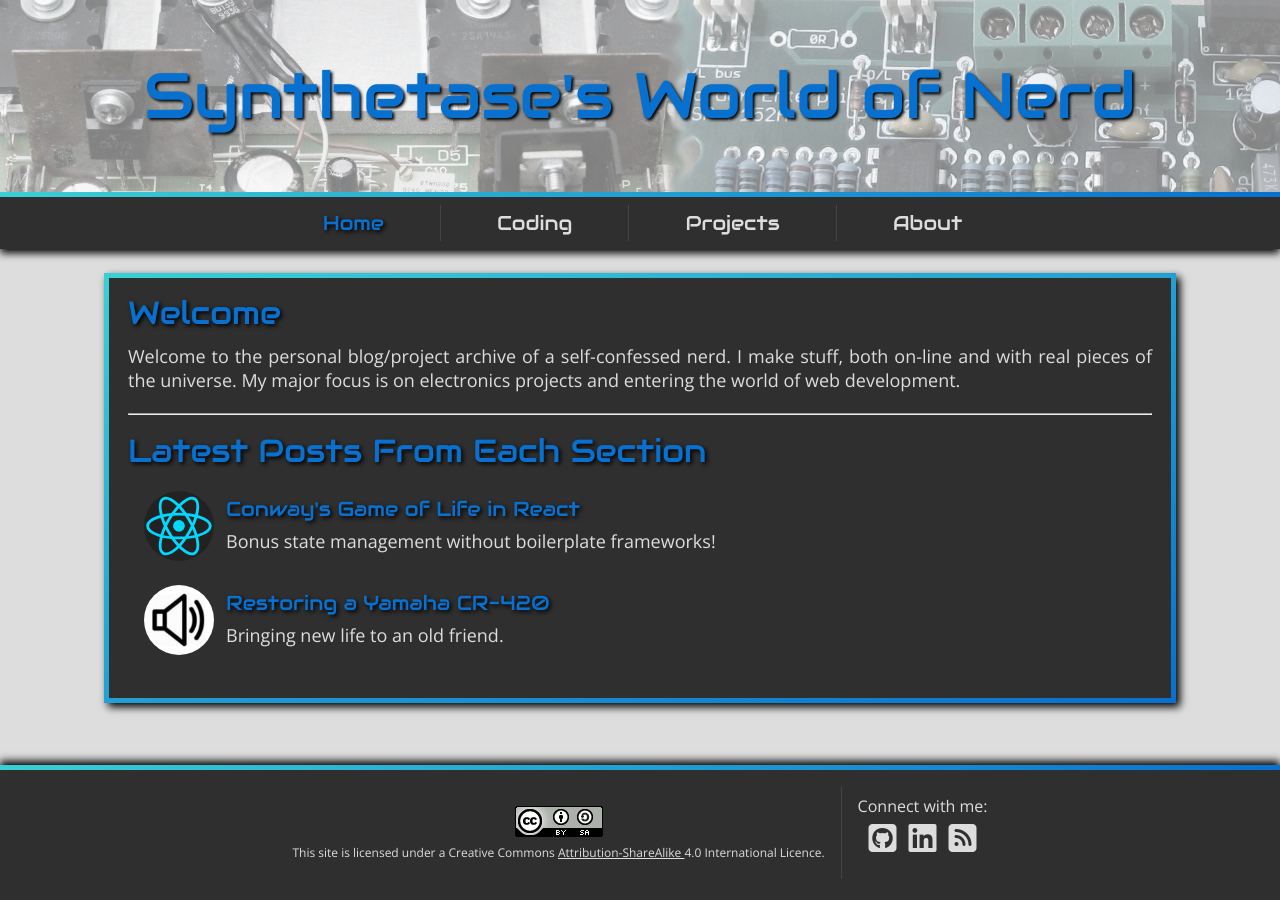
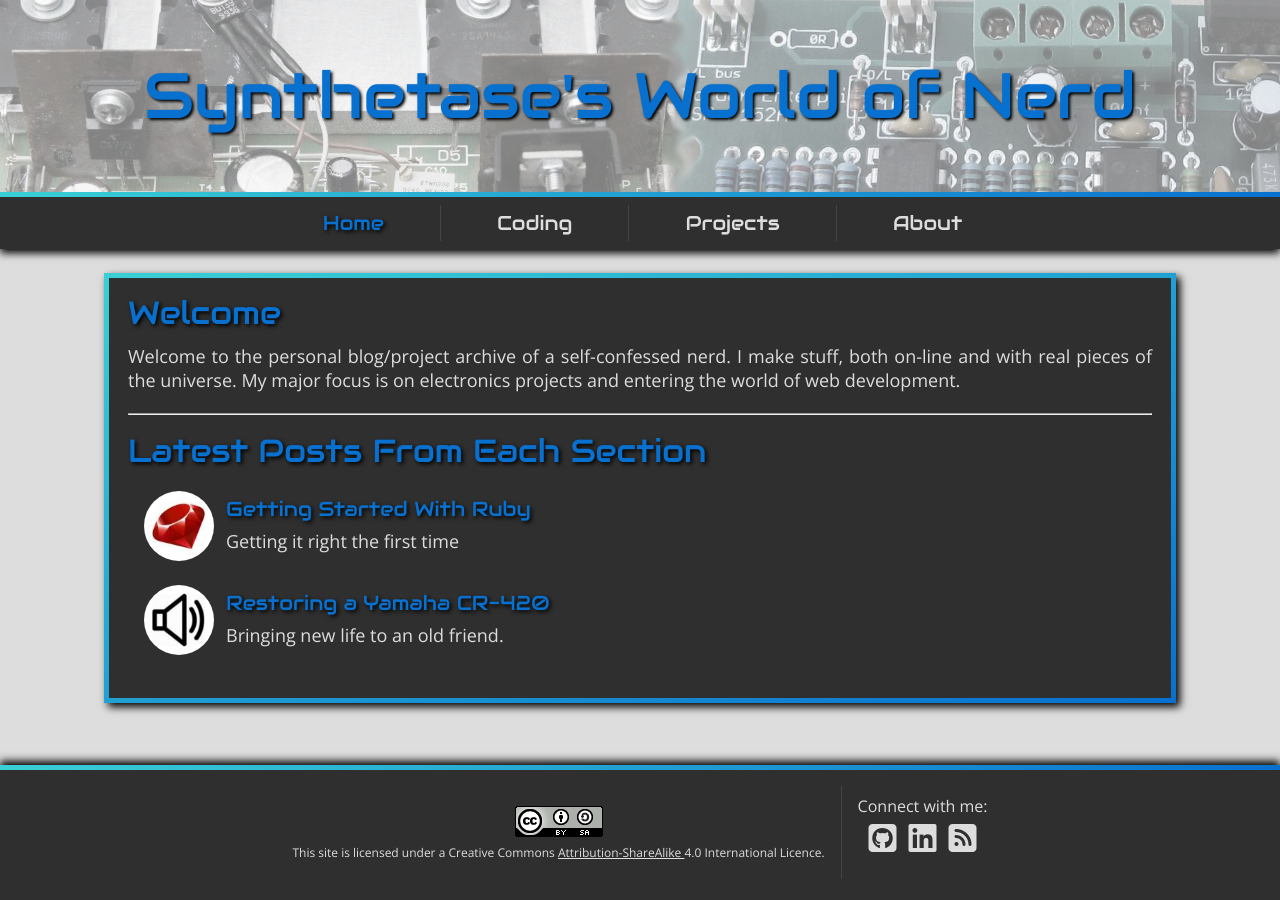
Before and after one commit to StaphSynth/StaphSynth.github.io, a Jekyll site: the page built from index.md, in a window 1280 px wide. Built offline with Jekyll 4.4.1, drawn with Linux system fonts in a browser that asks for light colours; nearby versions of some CDN libraries; some of the changed lines change nothing that is shown.

Commit message:
Add new post on setting up ruby

````diff
--- /dev/null
+++ b/_posts/2018-12-09-getting-started-with-ruby.md
@@ -0,0 +1,122 @@
+---
+layout: post
+title: Getting Started With Ruby
+logo: ruby.jpg
+byline: Getting it right the first time
+category: coding
+#modified:
+tags:
+  - ruby
+---
+
+I love Ruby, it's very satisfying and developer-friendly to use. Ironically, despite its focus on developer friendliness, it can be a real pain to set up properly, which leaves a sour taste in the mouth for new users. In this post, we'll walk through setting up Ruby on your Mac (Linux guide coming soon!).
+
+### First Things First
+
+One of the reasons that setting up Ruby can be annoying is that there are so _many_ different versions of Ruby. Which do you choose? What if you picked the wrong one? What if you want to run software that was written in a different version to the one you have? Before we answer these questions, let's look at why there are so many different versions of Ruby.
+
+Ruby, like everything, is imperfect. The language has evolved over the last twenty-something years into what it is today. As bug-fixes, improvements and features have been added to the language, they have been released into the wild in new Ruby versions. This keeps a sane, chronological order in place and allows software that was written in older versions to keep working becuase _those_ versions haven't changed, they've just been superseded.
+
+Okay, so how do you deal with this mess? The short answer is you don't. You use a _Ruby version manager_ to deal with it for you. There are several popular version managers to choose from: [rvm](https://rvm.io/), [rbenv](http://rbenv.org/) and [chruby](https://github.com/postmodern/chruby) (I'm sure there are several others I'm unaware of as well).
+
+I've used all of them, but I prefer rbenv, so that's what we'll use here. (As a quick aside, if you've installed any other Ruby version manager previously but you want to follow along now, you should make sure to uninstall it completely from your system before you continue. Rbenv is likely to be incompatible with it and you may get unexpected behaviour.)
+
+### Installing Rbenv
+
+On macOS it's a doddle, you can do it via [homebrew](https://brew.sh/).
+
+```sh
+$ brew install rbenv
+```
+
+Once rbenv has been installed, you then set it up like so:
+
+```sh
+$ rbenv init
+```
+
+This makes sure rbenv is set up and running in your terminal environment. Now you're ready to install Ruby!
+
+### Installing Ruby
+
+You can install as many versions of Ruby you like now using the `rbenv install` command.
+
+To see a list of Ruby versions available for installation, run `rbenv install -l`. The list this prints out is quite long and comprehensive. For our purposes, we're really only interested in the plain Rubies up the top (the ones that only have numbers in their version names). The others (like JRuby, etc) are different implementations of Ruby written by the wider Ruby community.
+
+Let's install Ruby 2.5.1
+
+```sh
+$ rbenv install 2.5.1
+```
+<p></p>
+### Selecting a Ruby Version
+
+It's all well and good to have multiple Ruby versions installed, but how do you switch between them, and how does rbenv know when to use the right one for your project?
+
+Rbenv acheives this through the use of three variables: `rbenv global`, `rbenv local` and `rbenv shell`.
+
+#### Rbenv Global
+
+As its name suggests, this sets the 'global' version of Ruby to use in the command line when no other version is specified. Let's set the global Ruby version to the one we just installed like so:
+
+```sh
+$ rbenv global 2.5.1
+```
+
+Now all calls to Ruby from anywhere on the command line will be directed by rbenv to version 2.5.1. The global version setting is stored in the `~/.rbenv/version` file.
+
+
+#### Rbenv Local
+
+This sets the Ruby version to be used in the current local folder where the command is run, and overrides the global setting. For example, let's say you're in `~/cool_ruby_project`. If you run the following:
+
+```
+$ rbenv local 2.3.1
+```
+
+Then rbenv will create a file in this folder called `.ruby-version` which contains nothing but the text `2.3.1`.
+
+When you try to run a Ruby command in this folder, rbenv will first read this file to determine that Ruby 2.3.1 should be used instead of the global 2.5.1. If you haven't installed version 2.3.1, rbenv will print an error stating that it's not installed.
+
+#### Rbenv Shell
+
+This command sets the version for the current terminal session only, and overrides both the global and local settings. To set it:
+
+```
+$ rbenv shell 2.4.2
+```
+
+This sets the local terminal environment variable `RBENV_VERSION` to `2.4.2`. To unset it (and return to the local or global setting):
+
+```
+$ rbenv shell --unset
+```
+
+<p></p>
+### After Selection
+
+Okay, so we've installed rbenv and Ruby 2.5.1, but there's one more thing we need to do to make it really useful: install bundler:
+
+```
+$ gem install bundler
+```
+
+Bundler is Ruby's library package management system and indispensable to working with projects in Ruby. You'll need it to install Ruby libraries called `gems`.
+
+Most Ruby projects have a file called `Gemfile`. This file lists all the gems that the project needs in order to work. Bundler's job is to read the contents of this file, resolve all the dependencies, and fetch and install the gems required by the project.
+
+Each version of Ruby on your system will need its own installation of the bundler gem, so don't forget to run `gem install bundler` after installing a new one!
+
+### Conclusions
+
+This does seem like a lot of stuffing around just to use a language, but doing it this way will avoid a lot of headaches in the future. Rbenv allows you to have as many versions of Ruby installed as you need, and keeps them and their gems isolated from each other so your projects don't step on each others toes. Trust me, it's well worth the effort :)
+
+
+### More Helpful Things
+<p></p>
+```sh
+$ rbenv versions # Lists every version of Ruby known to Rbenv installed on your system.
+$ rbenv version # Prints the current active version of Ruby (useful for sanity checking).
+```
+
+For more useful commands and more advanced features, the rbenv documentation can be found [here](https://github.com/rbenv/rbenv/blob/master/README.md).
````
Also changed, not shown: _includes/image.html (+2 -12 lines), 3 other files.
